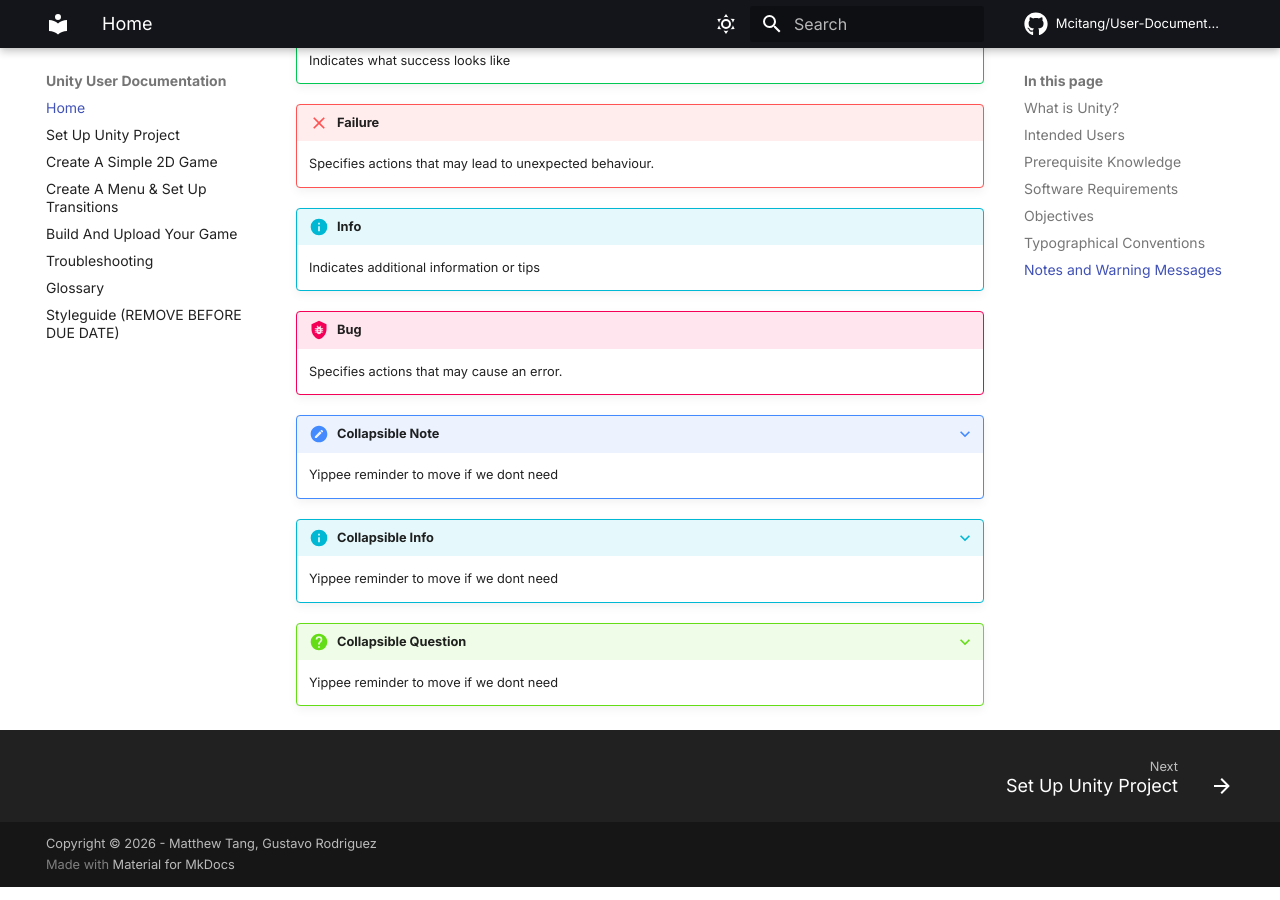
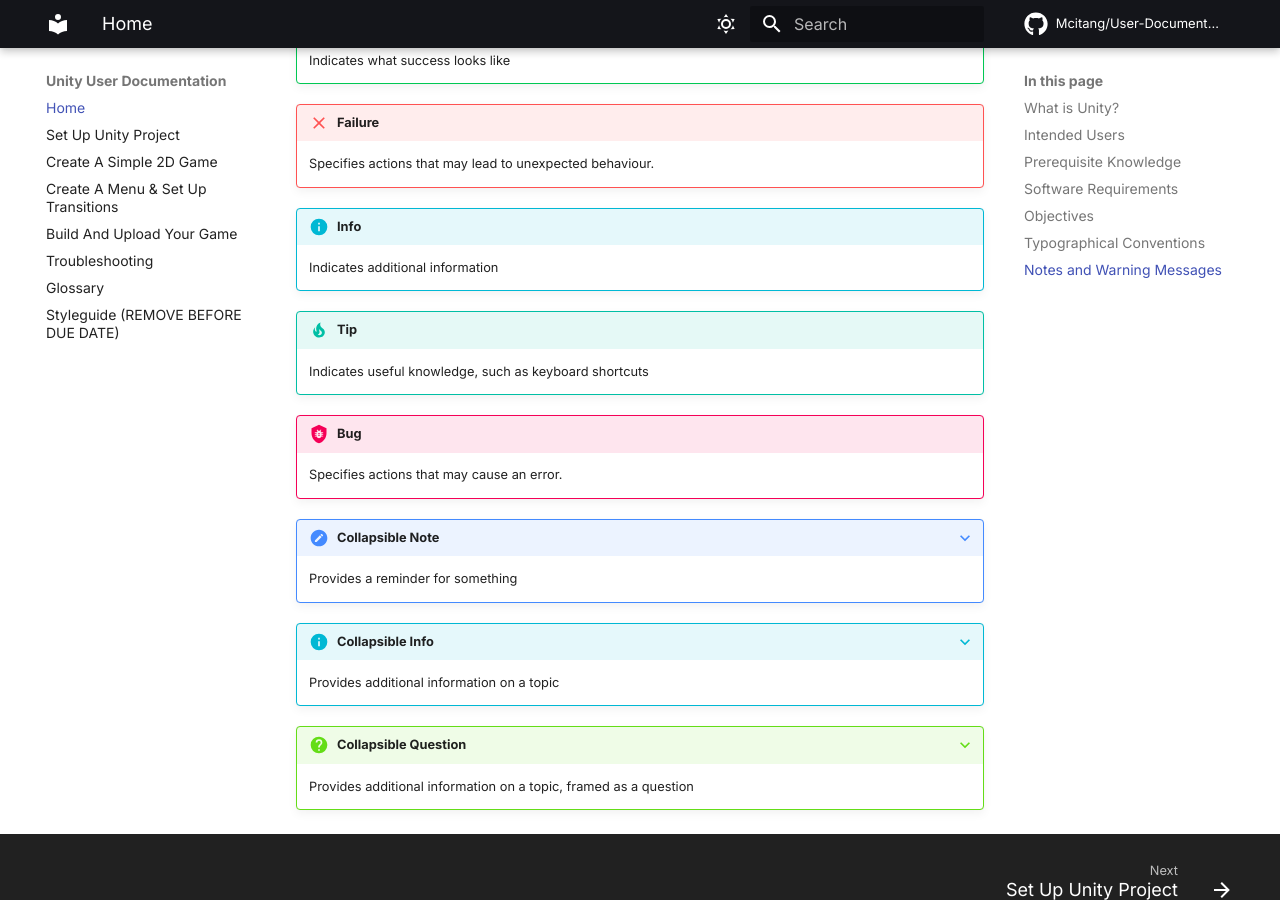
Before and after one commit to Mcitang/User-Documentation, an MkDocs documentation site: the page built from docs/index.md, in a window 1280 px wide and 900 px high, scrolled down 3470 px. Built offline with MkDocs 1.6.1 and Material for MkDocs 9.7.7, drawn with Linux system fonts in a browser that asks for light colours; emoji names are drawn with the system emoji font; comment, search, counter and statistics services are not loaded.

Commit message:
Change some note messages' use case description

```diff
--- a/docs/index.md
+++ b/docs/index.md
@@ -105,19 +105,22 @@
     Specifies actions that may lead to unexpected behaviour.
 
 !!! info
-    Indicates additional information or tips
+    Indicates additional information
+
+!!! tip
+    Indicates useful knowledge, such as keyboard shortcuts
 
 !!! bug
     Specifies actions that may cause an error.
 
 ???+ note "Collapsible Note"
-    Yippee reminder to move if we dont need
+    Provides a reminder for something
 
 ???+ info "Collapsible Info"
-    Yippee reminder to move if we dont need
+    Provides additional information on a topic
 
 ???+ question "Collapsible Question"
-    Yippee reminder to move if we dont need
+    Provides additional information on a topic, framed as a question
 
 
 
```
